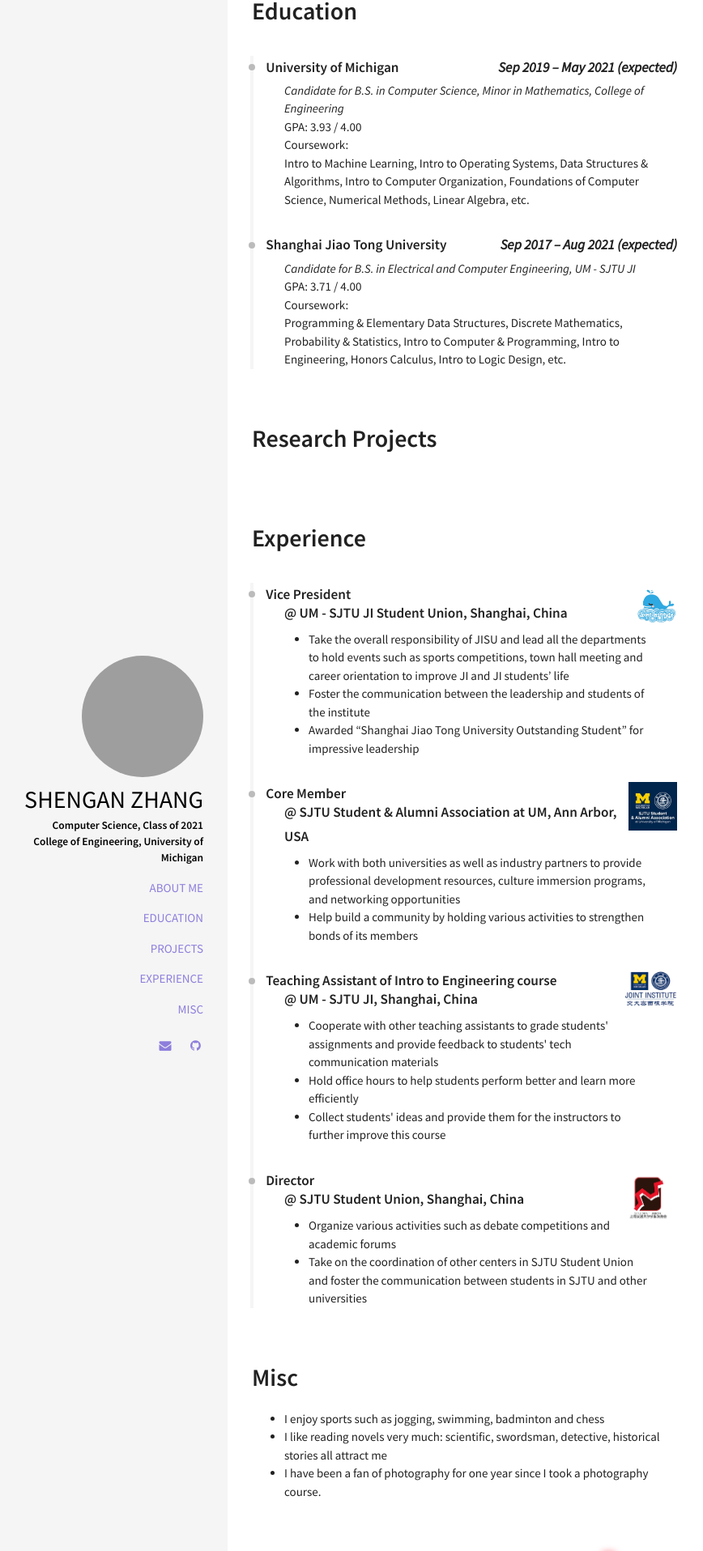
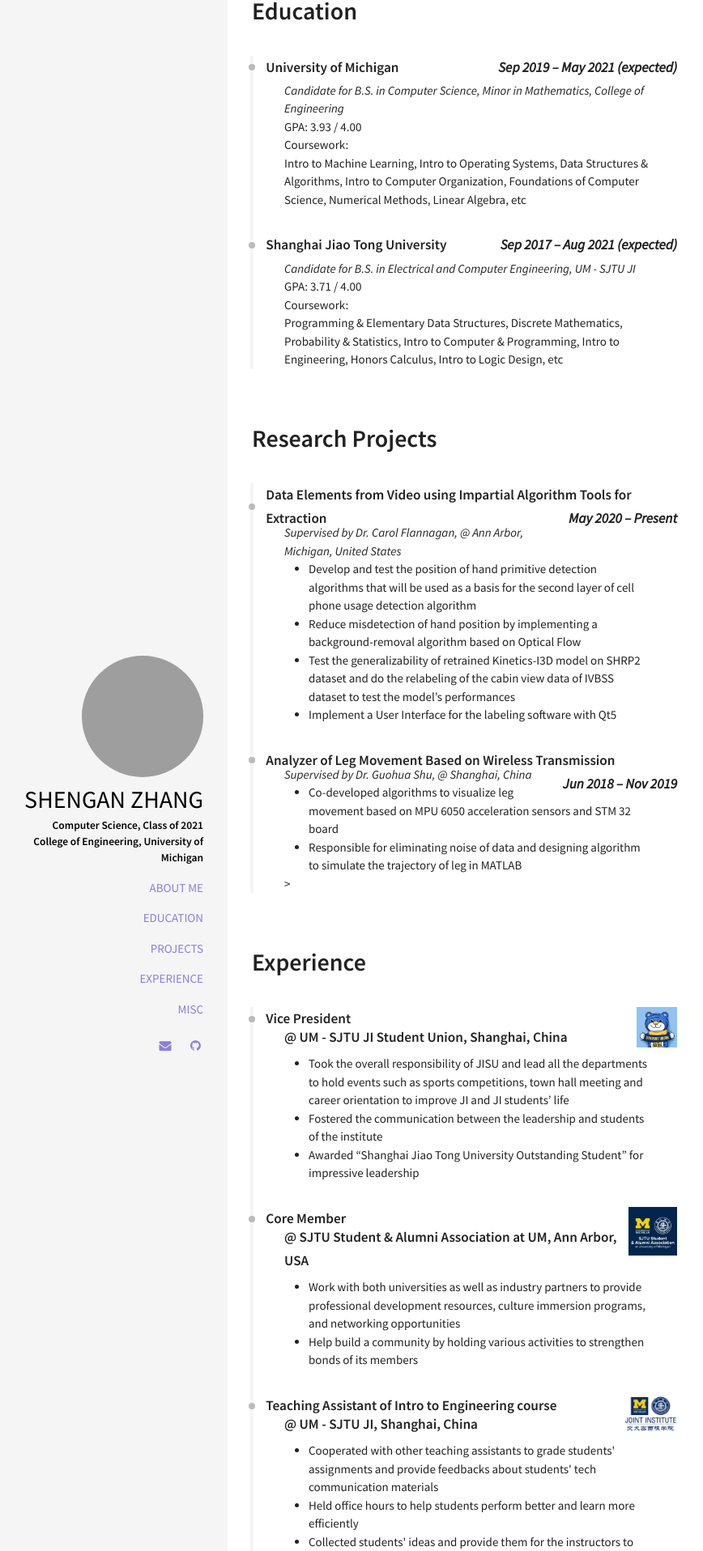
Before and after one commit to shenganzhang/shenganzhang.github.io, a Jekyll site: the page built from index.html, in a window 1280 px wide. Shown: the part 313-2229 px from the top of the page at 81% size, without its empty margins (39-907 px from the left). Built offline with Jekyll 4.4.1, drawn with Linux system fonts in a browser that asks for light colours; some of the changed text lies outside the part shown.

Commit message:
update content - 9.14.2020

```diff
--- a/_data/index/education.yml
+++ b/_data/index/education.yml
@@ -3,11 +3,11 @@
   date: Sep 2019 – May 2021 (expected)
   descr: Candidate for B.S. in Computer Science, Minor in Mathematics, College of Engineering
   GPA: 3.93 / 4.00
-  course: Intro to Machine Learning, Intro to Operating Systems, Data Structures & Algorithms, Intro to Computer Organization, Foundations of Computer Science, Numerical Methods, Linear Algebra, etc.
+  course: Intro to Machine Learning, Intro to Operating Systems, Data Structures & Algorithms, Intro to Computer Organization, Foundations of Computer Science, Numerical Methods, Linear Algebra, etc
 
 - name: Shanghai Jiao Tong University
   link: http://en.sjtu.edu.cn
   date: Sep 2017 – Aug 2021 (expected)
   descr: Candidate for B.S. in Electrical and Computer Engineering, UM - SJTU JI
   GPA: 3.71 / 4.00
-  course: Programming & Elementary Data Structures, Discrete Mathematics, Probability & Statistics, Intro to Computer & Programming, Intro to Engineering, Honors Calculus, Intro to Logic Design, etc.
+  course: Programming & Elementary Data Structures, Discrete Mathematics, Probability & Statistics, Intro to Computer & Programming, Intro to Engineering, Honors Calculus, Intro to Logic Design, etc
--- a/_includes/sections/career.html
+++ b/_includes/sections/career.html
@@ -9,9 +9,9 @@
 
     <ul>
       <h5>@ UM - SJTU JI Student Union, Shanghai, China </h5>
-      <li>Take the overall responsibility of JISU and lead all the departments to hold events such as
+      <li>Took the overall responsibility of JISU and lead all the departments to hold events such as
         sports competitions, town hall meeting and career orientation to improve JI and JI students’ life</li>
-      <li>Foster the communication between the leadership and students of the institute</li>
+      <li>Fostered the communication between the leadership and students of the institute</li>
       <li>Awarded “Shanghai Jiao Tong University Outstanding Student” for impressive leadership</li>
     </ul>
 
@@ -31,9 +31,9 @@
 
       <ul>
         <h5>@ UM - SJTU JI, Shanghai, China  </h5>
-        <li>Cooperate with other teaching assistants to grade students' assignments and provide feedback to students' tech communication materials</li>
-        <li>Hold office hours to help students perform better and learn more efficiently</li>
-        <li>Collect students' ideas and provide them for the instructors to further improve this course</li>
+        <li>Cooperated with other teaching assistants to grade students' assignments and provide feedbacks about students' tech communication materials</li>
+        <li>Held office hours to help students perform better and learn more efficiently</li>
+        <li>Collected students' ideas and provide them for the instructors to further improve this course</li>
       </ul>
 
       <div class="archive-title">
@@ -42,8 +42,8 @@
 
       <ul>
         <h5>@ SJTU Student Union, Shanghai, China  </h5>
-        <li>Organize various activities such as debate competitions and academic forums</li>
-        <li>Take on the coordination of other centers in SJTU Student Union and foster the communication between students in SJTU and other universities</li>
+        <li>Organized various activities such as debate competitions and academic forums</li>
+        <li>Took on the coordination of other centers in SJTU Student Union and foster the communication between students in SJTU and other universities</li>
       </ul>
   </div>
 </div>
--- a/_includes/sections/misc.html
+++ b/_includes/sections/misc.html
@@ -3,8 +3,8 @@
 
 <div>
     <ul>
-        <li>I enjoy sports such as jogging, swimming, badminton and chess</li>
-        <li>I like reading novels very much: scientific, swordsman, detective, historical stories all attract me</li>
+        <li>I enjoy sports such as jogging, swimming, badminton and chess.</li>
+        <li>I like reading novels, especially scientific, swordsman, detective and historical stories.</li>
         <li>I have been a fan of photography for one year since I took a photography course.</li>
     </ul>
 </div>
--- a/_includes/sections/projects.html
+++ b/_includes/sections/projects.html
@@ -1,2 +1,29 @@
 <br> </br>
 <h1 id="Projects"><span data-i18n="skills.my_skills">Research Projects</span></h1>
+
+<div class="archive">
+    <div class="timeline" id="timeline">
+        <div class="archive-title">
+            <h5 class="archive-year bio">Data Elements from Video using Impartial Algorithm Tools for Extraction<i><span style="float:right;">May 2020 – Present</span></i></h5>
+        </div>
+
+        <ul>
+            <i>Supervised by Dr. Carol Flannagan, @ Ann Arbor, Michigan, United States</i>
+            <li>Develop and test the position of hand primitive detection algorithms that will be used as a basis for the second layer of cell phone usage detection algorithm</li>
+            <li>Reduce misdetection of hand position by implementing a background-removal algorithm based on Optical Flow</li>
+            <li>Test the generalizability of retrained Kinetics-I3D model on SHRP2 dataset and do the relabeling of the cabin view data of IVBSS dataset to test the model’s performances</li>
+            <li>Implement a User Interface for the labeling software with Qt5</li>
+        </ul>
+
+        <div class="archive-title">
+            <h5 class="archive-year bio">Analyzer of Leg Movement Based on Wireless Transmission<i><span style="float:right;">Jun 2018 – Nov 2019</span></i></h5>
+        </div>
+
+        <ul>
+            <i>Supervised by Dr. Guohua Shu, @ Shanghai, China</i>
+            <li>Co-developed algorithms to visualize leg movement based on MPU 6050 acceleration sensors and STM 32 board</li>
+            <li>Responsible for eliminating noise of data and designing algorithm to simulate the trajectory of leg in MATLAB</li>>
+        </ul>
+
+    </div>
+</div>
```
Also changed, not shown: img/jisu.jpg.
